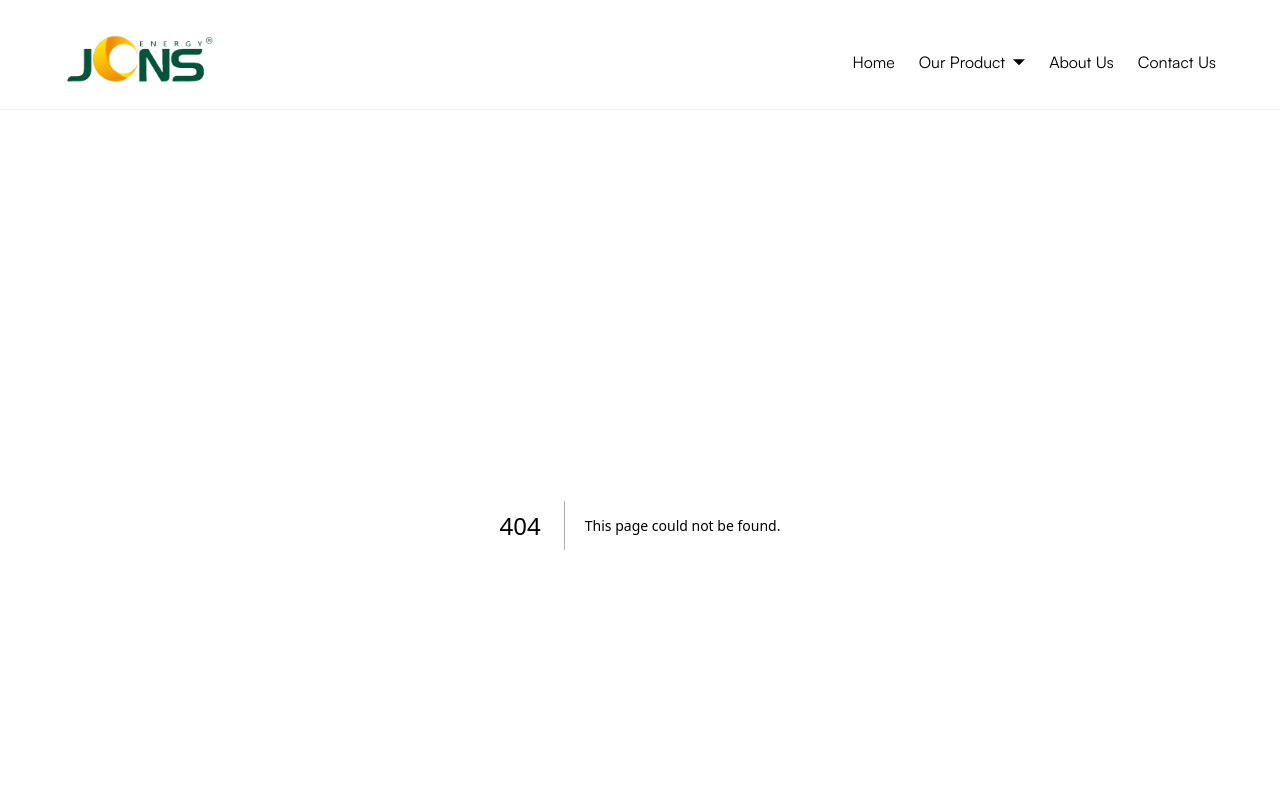
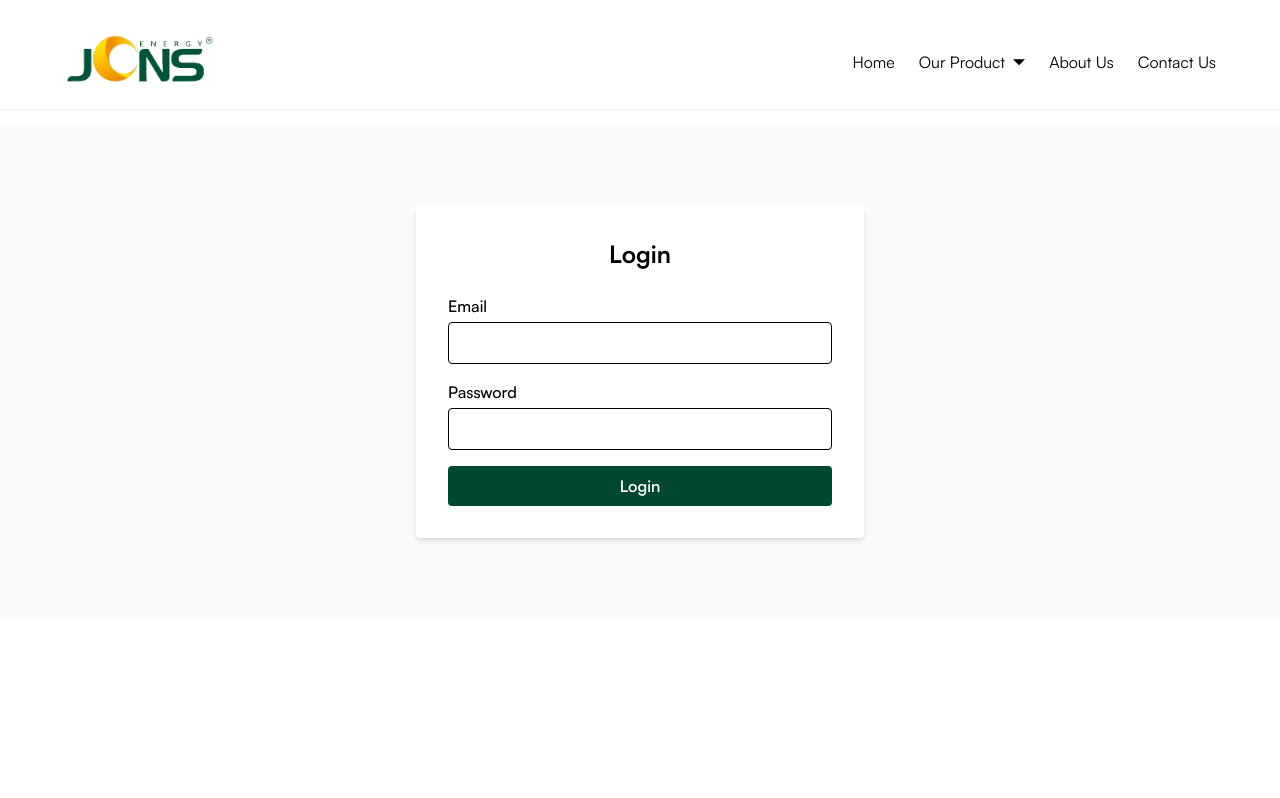
Before and after one commit to atgtechnologies/jcnssolar, a Next.js app: page /login in a window 1280 px wide. Before the commit this address had no page. Shown: the top 798 px of the page. Built offline with nearby package versions, Linux system fonts and the light colour scheme; no server answers.

Commit message:
added the login functionality with connection to firebase

```diff
--- /dev/null
+++ b/app/(admin)/dashboard/page.jsx
@@ -0,0 +1,42 @@
+"use client";
+import { useEffect, useState } from "react";
+import { onAuthStateChanged, signOut } from "firebase/auth";
+import { auth } from "../../firebase";
+import { useRouter } from "next/navigation";
+
+export default function DashboardPage() {
+  const [user, setUser] = useState(null);
+  const [loading, setLoading] = useState(true);
+  const router = useRouter();
+
+  useEffect(() => {
+    const unsubscribe = onAuthStateChanged(auth, (user) => {
+      if (user) setUser(user);
+      else return router.replace("/login");
+
+      setLoading(false);
+    });
+    return () => unsubscribe();
+  }, [router]);
+
+  const handleLogout = async () => {
+    await signOut(auth);
+    router.push("/login");
+  };
+
+  if (loading) {
+    return <div className="min-h-screen flex items-center justify-center">Loading...</div>;
+  }
+
+  return (
+    <div className="min-h-screen flex flex-col items-center justify-center bg-gray-50">
+      <div className="bg-white p-8 rounded shadow-md w-full max-w-md text-center">
+        <h2 className="text-2xl font-bold mb-4">Dashboard</h2>
+        <p className="mb-6">Welcome, {user?.email}!</p>
+        <button onClick={handleLogout} className="bg-primary text-white py-2 px-4 rounded font-semibold">
+          Logout
+        </button>
+      </div>
+    </div>
+  );
+}
--- /dev/null
+++ b/app/(admin)/login/page.jsx
@@ -0,0 +1,53 @@
+"use client";
+import { useState } from "react";
+import { signInWithEmailAndPassword } from "firebase/auth";
+import { auth } from "../../firebase";
+import { useRouter } from "next/navigation";
+
+export default function LoginPage() {
+  const [email, setEmail] = useState("");
+  const [password, setPassword] = useState("");
+  const [error, setError] = useState("");
+  const [loading, setLoading] = useState(false);
+  const router = useRouter();
+
+  const handleSubmit = async (e) => {
+    e.preventDefault();
+    setError("");
+    setLoading(true);
+    try {
+      await signInWithEmailAndPassword(auth, email, password);
+      router.push("/dashboard");
+    } catch (err) {
+      setError("Invalid email or password");
+    } finally {
+      setLoading(false);
+    }
+  };
+
+  return (
+    <div className="py-10 split:py-20 flex items-center justify-center bg-gray-50">
+      <form onSubmit={handleSubmit} className="bg-white p-8 rounded shadow-md w-full max-w-md">
+        <h2 className="text-2xl font-bold mb-6 text-center">Login</h2>
+        <div className="mb-4">
+          <label className="block mb-1 font-medium">Email</label>
+          <input type="email" className="w-full border rounded px-3 py-2" value={email} onChange={(e) => setEmail(e.target.value)} required />
+        </div>
+        <div className="mb-4">
+          <label className="block mb-1 font-medium">Password</label>
+          <input
+            type="password"
+            className="w-full border rounded px-3 py-2"
+            value={password}
+            onChange={(e) => setPassword(e.target.value)}
+            required
+          />
+        </div>
+        {error && <div className="text-red-500 mb-4 text-center">{error}</div>}
+        <button type="submit" className="w-full bg-primary text-white py-2 rounded font-semibold disabled:opacity-60" disabled={loading}>
+          {loading ? "Logging in..." : "Login"}
+        </button>
+      </form>
+    </div>
+  );
+}
--- /dev/null
+++ b/app/firebase.js
@@ -0,0 +1,17 @@
+// Firebase config and initialization for Auth.js
+import { initializeApp, getApps } from "firebase/app";
+import { getAuth } from "firebase/auth";
+
+const firebaseConfig = {
+  apiKey: process.env.NEXT_PUBLIC_FIREBASE_API_KEY,
+  authDomain: process.env.NEXT_PUBLIC_FIREBASE_AUTH_DOMAIN,
+  projectId: process.env.NEXT_PUBLIC_FIREBASE_PROJECT_ID,
+  storageBucket: process.env.NEXT_PUBLIC_FIREBASE_STORAGE_BUCKET,
+  messagingSenderId: process.env.NEXT_PUBLIC_FIREBASE_MESSAGING_SENDER_ID,
+  appId: process.env.NEXT_PUBLIC_FIREBASE_APP_ID,
+};
+
+const app = !getApps().length ? initializeApp(firebaseConfig) : getApps()[0];
+const auth = getAuth(app);
+
+export { auth };
--- a/package.json
+++ b/package.json
@@ -9,9 +9,11 @@
     "lint": "next lint"
   },
   "dependencies": {
+    "firebase": "^11.8.1",
     "framer-motion": "^12.11.4",
     "next": "15.3.1",
-    "nodemailer": "^7.0.3",
+    "next-auth": "^4.24.11",
+    "nodemailer": "^6.9.12",
     "react": "^19.0.0",
     "react-dom": "^19.0.0",
     "react-hook-form": "^7.56.4",
```
Also changed, not shown: 1 other file (tests, documents, lock files or other folders).
